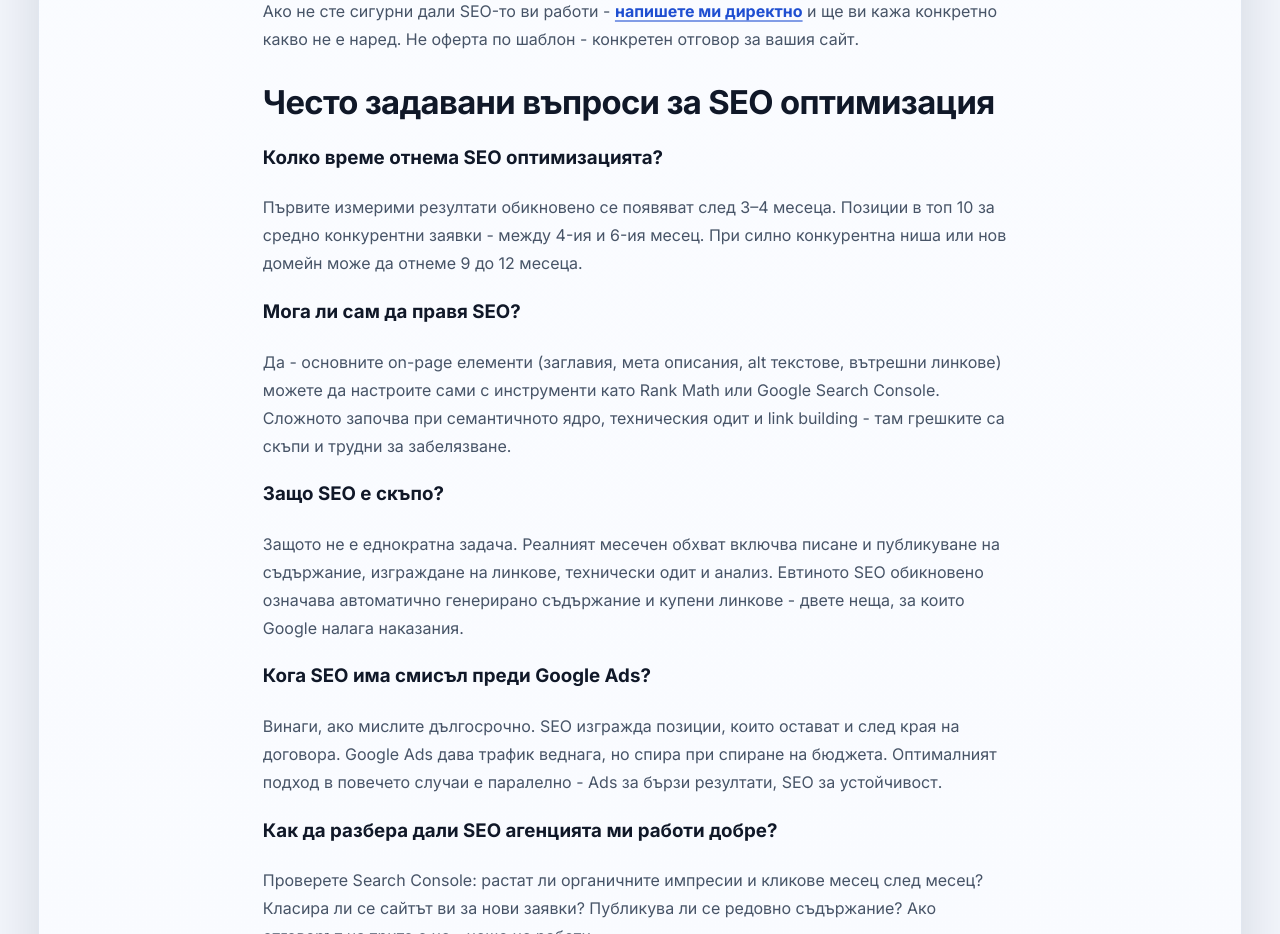
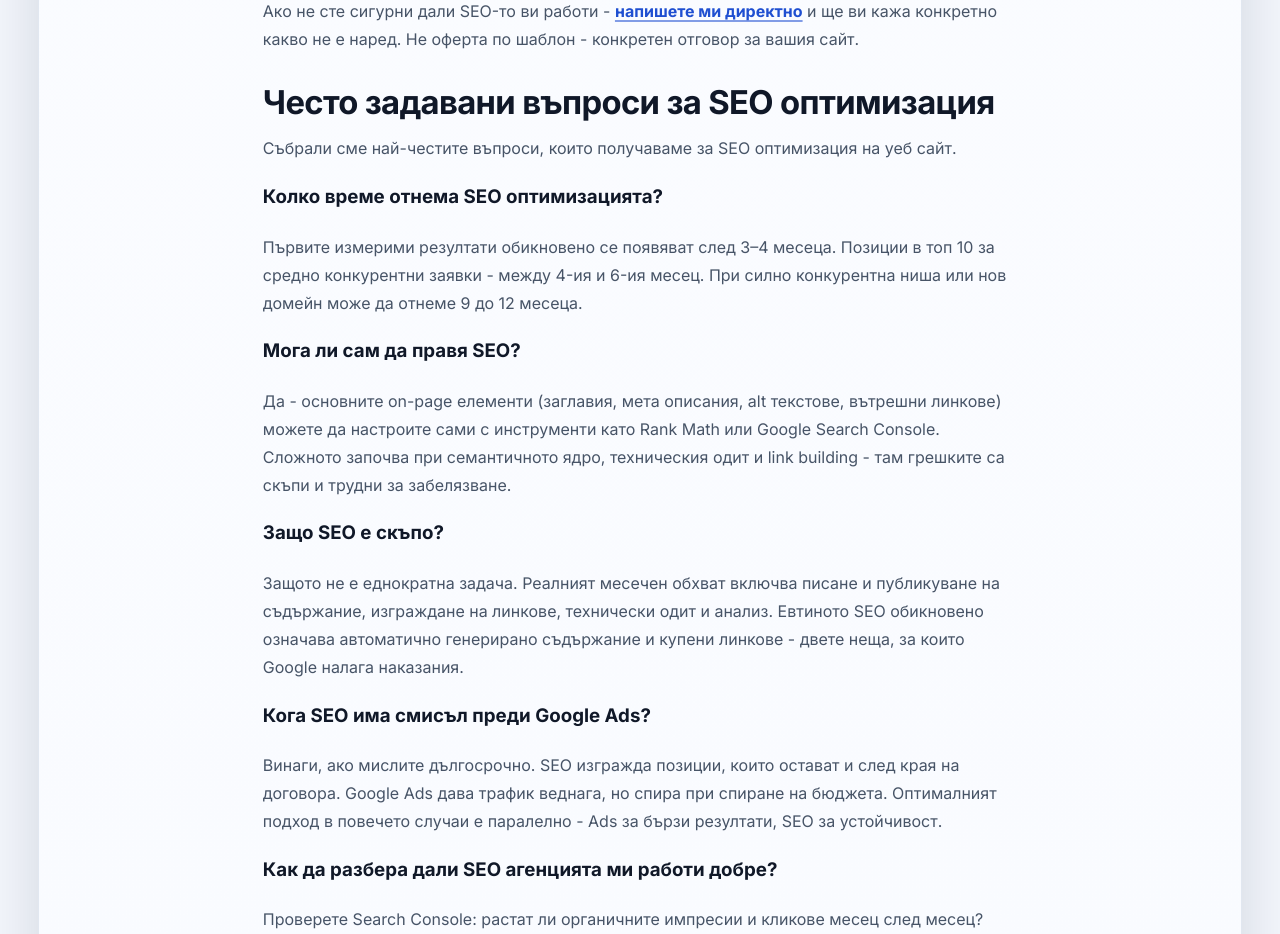
Before and after one commit to inweblife/inweblife, a Next.js app: page /seo-optimizaciya-na-ueb-sait in a window 1280 px wide. Shown: the part 9300-10234 px from the top of the page. Built offline with nearby package versions, Linux system fonts and the light colour scheme; no server answers.

Commit message:
Update seo-optimizaciya-na-ueb-sait.js

```diff
--- a/pages/seo-optimizaciya-na-ueb-sait.js
+++ b/pages/seo-optimizaciya-na-ueb-sait.js
@@ -617,6 +617,7 @@ const SeoOptimizaciya = () => {
 
           <section aria-labelledby="faq-title">
             <h2 id="faq-title">Често задавани въпроси за SEO оптимизация</h2>
+            <p>Събрали сме най-честите въпроси, които получаваме за SEO оптимизация на уеб сайт.</p>
 
             <h3>Колко време отнема SEO оптимизацията?</h3>
             <p>
```
